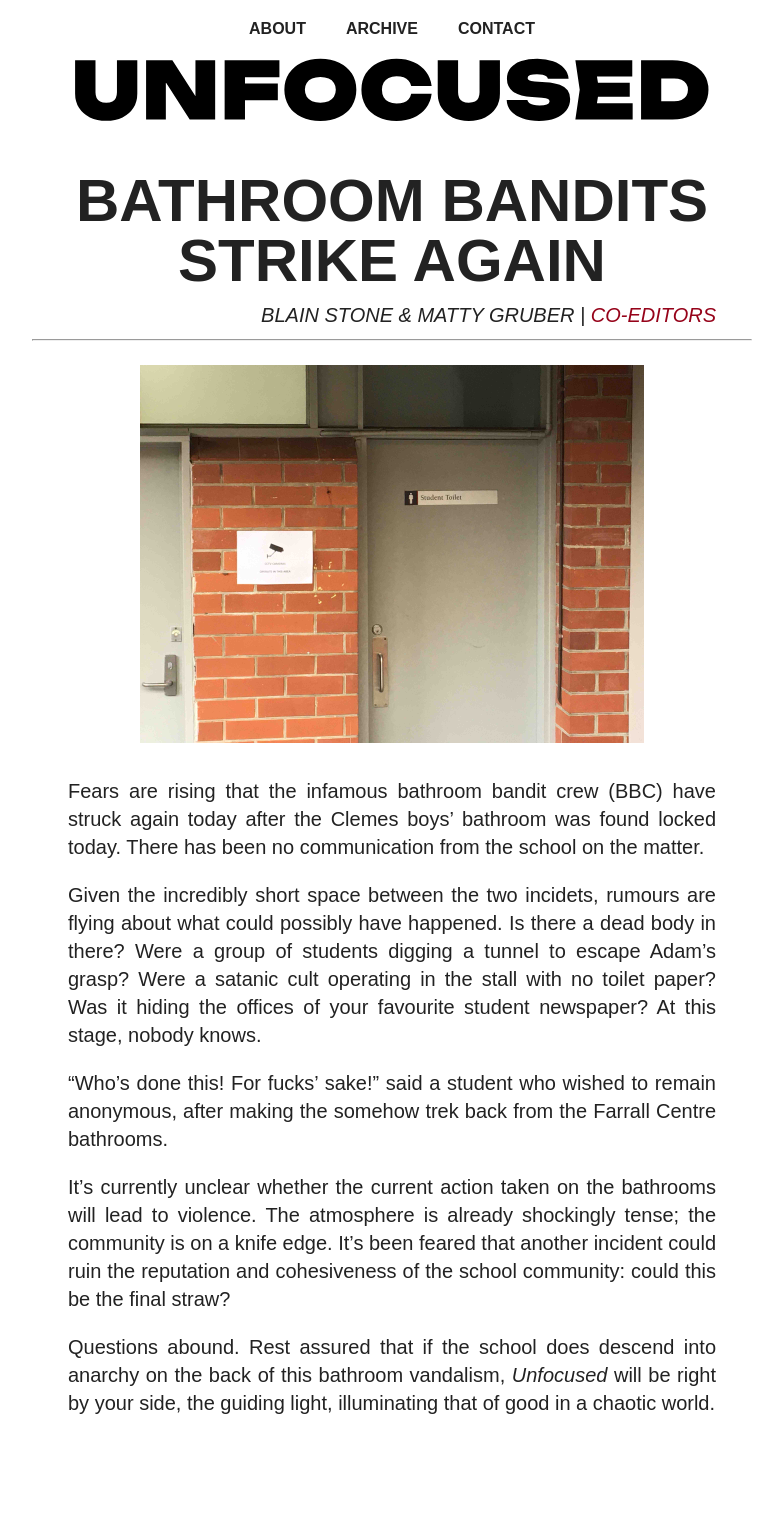
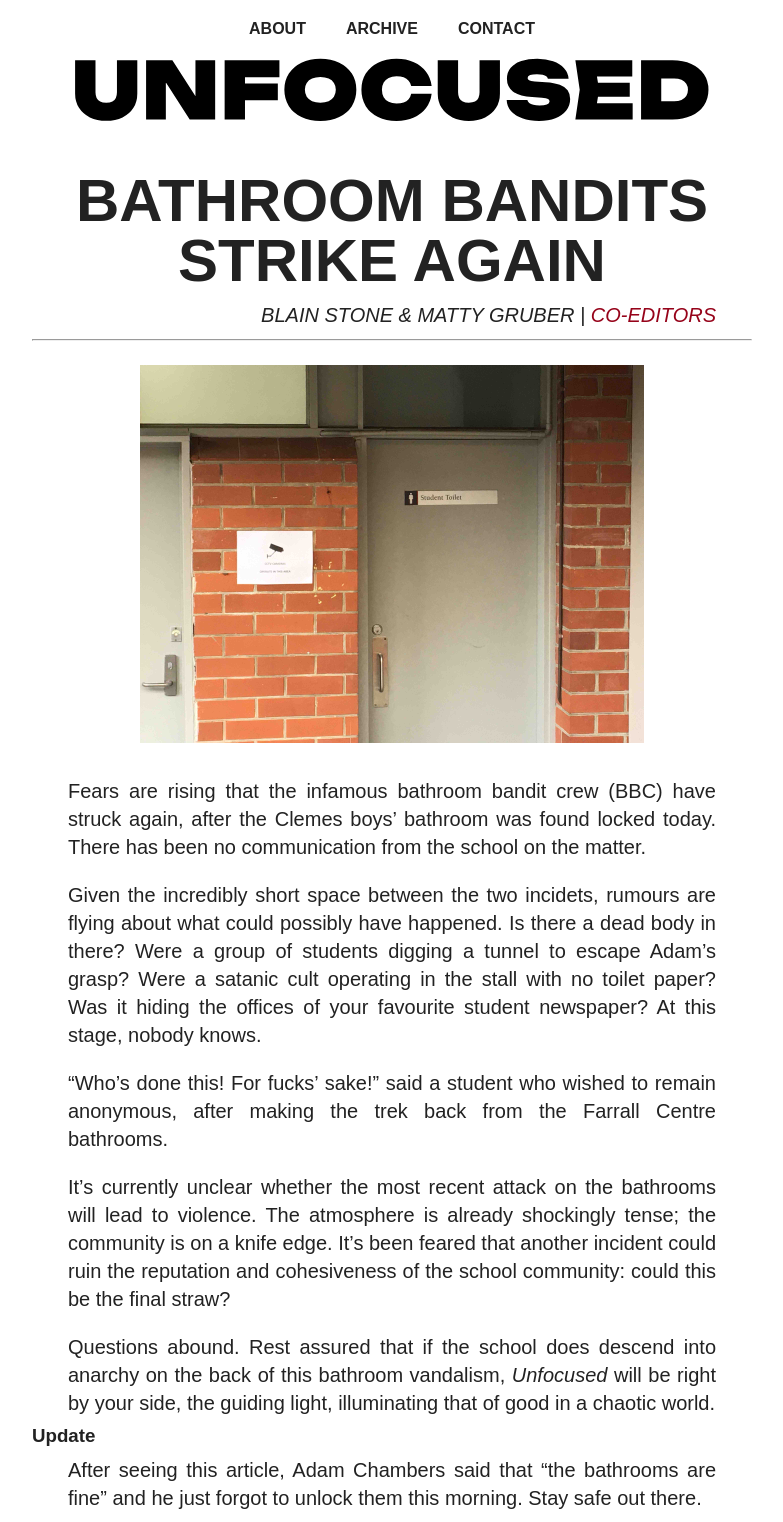
Before and after one commit to the-spice-rack/the-spice-rack.github.io, a Jekyll site: the page built from _posts/2023-06-07-bathroom-bandits-strike-again.md, in a window 1280 px wide. Shown: the whole page, without its empty margins (248-1031 px from the left). Built offline with Jekyll 4.4.1, drawn with Linux system fonts in a browser that asks for light colours; before the commit the page ends 1427 px from its top, so only the background shows below that.

Commit message:
Edit bathroom 2

```diff
--- a/_posts/2023-06-07-bathroom-bandits-strike-again.md
+++ b/_posts/2023-06-07-bathroom-bandits-strike-again.md
@@ -7,8 +7,8 @@ image: bathroom_2.jpg
 excerpt: Students were seen visibly distressed. Details are scarce but we will keep you updated.
 ---
 
-Fears are rising that the infamous bathroom bandit crew (BBC) have struck again
-today after the Clemes boys' bathroom was found locked today. There has been no
+Fears are rising that the infamous bathroom bandit crew (BBC) have struck again,
+after the Clemes boys' bathroom was found locked today. There has been no
 communication from the school on the matter.
 
 Given the incredibly short space between the two incidets, rumours are flying
@@ -18,14 +18,18 @@ operating in the stall with no toilet paper? Was it hiding the offices of your
 favourite student newspaper? At this stage, nobody knows.
 
 "Who's done this! For fucks' sake!" said a student who wished to remain
-anonymous, after making the somehow trek back from the Farrall Centre bathrooms.
+anonymous, after making the trek back from the Farrall Centre bathrooms.
 
-It's currently unclear whether the current action taken on the bathrooms will
-lead to violence. The atmosphere is already shockingly tense; the community is
-on a knife edge. It's been feared that another incident could ruin the
-reputation and cohesiveness of the school community: could this be the final
-straw?
+It's currently unclear whether the most recent attack on the bathrooms will lead
+to violence. The atmosphere is already shockingly tense; the community is on a
+knife edge. It's been feared that another incident could ruin the reputation and
+cohesiveness of the school community: could this be the final straw?
 
 Questions abound. Rest assured that if the school does descend into anarchy on
 the back of this bathroom vandalism, *Unfocused* will be right by your side, the
 guiding light, illuminating that of good in a chaotic world.
+
+### Update
+
+After seeing this article, Adam Chambers said that "the bathrooms are fine" and
+he just forgot to unlock them this morning. Stay safe out there.
```
